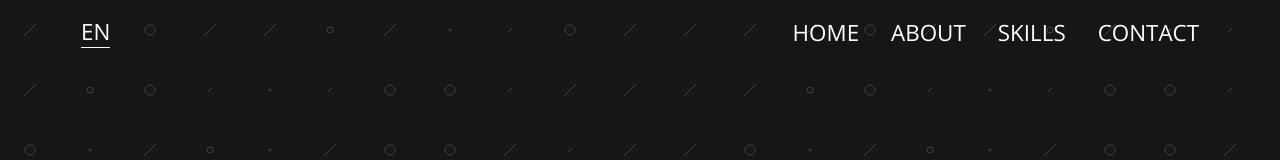
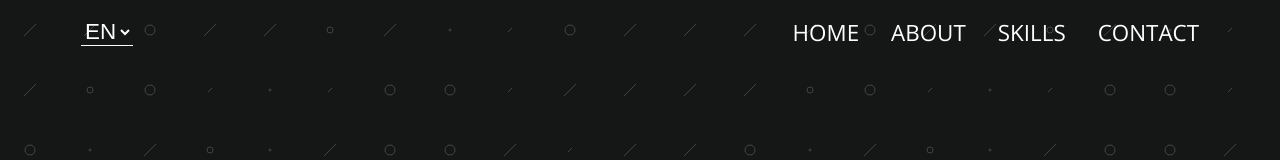
Before and after one commit to AndresJoaquinNino/my-web-site, a React (Create React App) app: page / in a window 1280 px wide. Shown: the top 160 px of the page. Built offline with nearby package versions, Linux system fonts and the light colour scheme; the HTML template or start-up script is replaced by a standard one.

Commit message:
using a select tag for language

```diff
--- a/src/components/Navbar.jsx
+++ b/src/components/Navbar.jsx
@@ -37,9 +37,10 @@ const Navbar = () => {
     return(
         <header className='page-header'>
             <motion.nav className='page__navbar' animate={navbarAnimations[navbarStatus]} transition={{type:'tween'}}>
-                <div className='page__navbar-lang'>
-                    EN
-                </div>
+                <select className='page__navbar-lang'>
+                        <option>EN</option>
+                        <option>ES</option>
+                </select>
                 <ul className="page__navbar-list">
                     <li className="page__navbar-list__item">
                         <a href="#home">
--- a/src/components/Navbar.scss
+++ b/src/components/Navbar.scss
@@ -20,8 +20,15 @@
     justify-content: space-between;
     font-size: 1.4rem;
     &-lang{
+        font-size: 1.4rem;
+        background-color: transparent;
+        color: colors.$light;
+        border: none;
         border-bottom: 1px solid colors.$light;
-        @include flex-center(row);
+        outline: none;
+        option{
+            background-color: colors.$dark;
+        }
     }
     &-list{
         display: none;
@@ -90,3 +97,7 @@
         display: none;
     }
 }
+
+select{
+
+}
```
